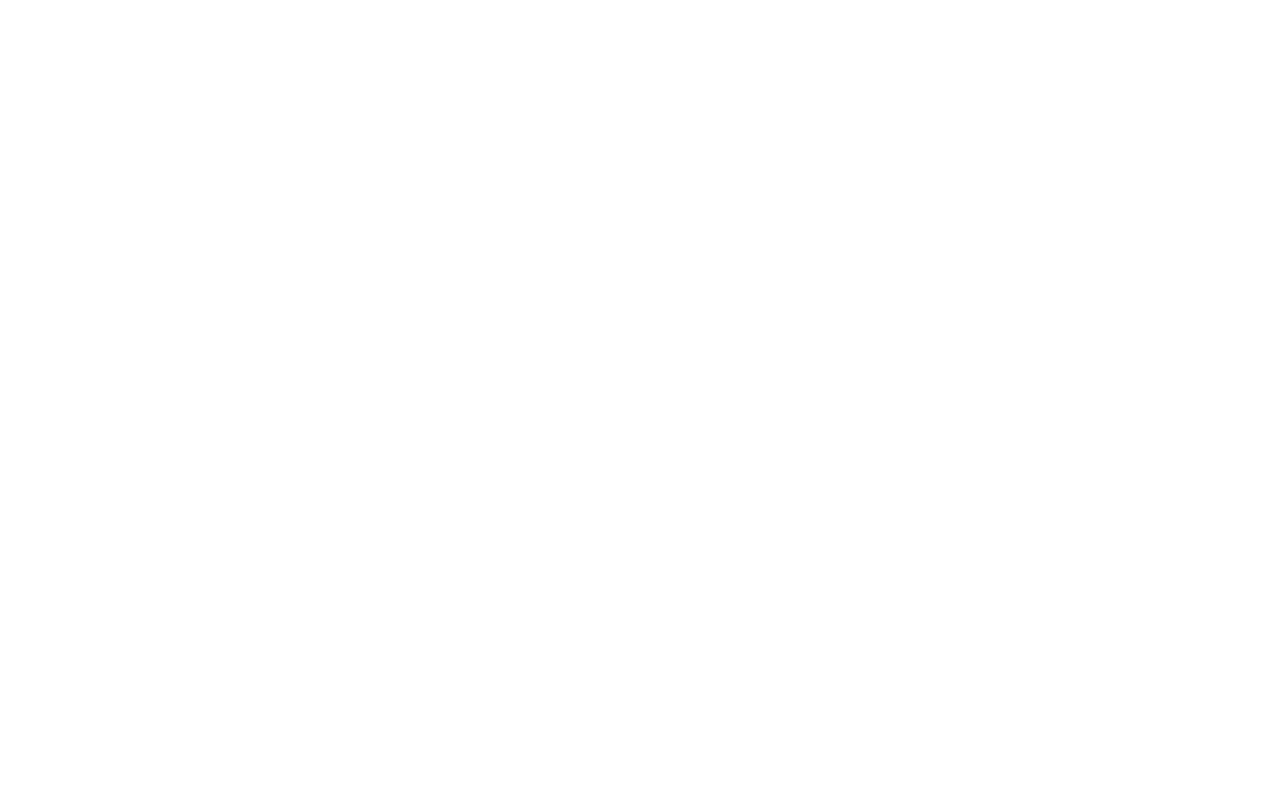
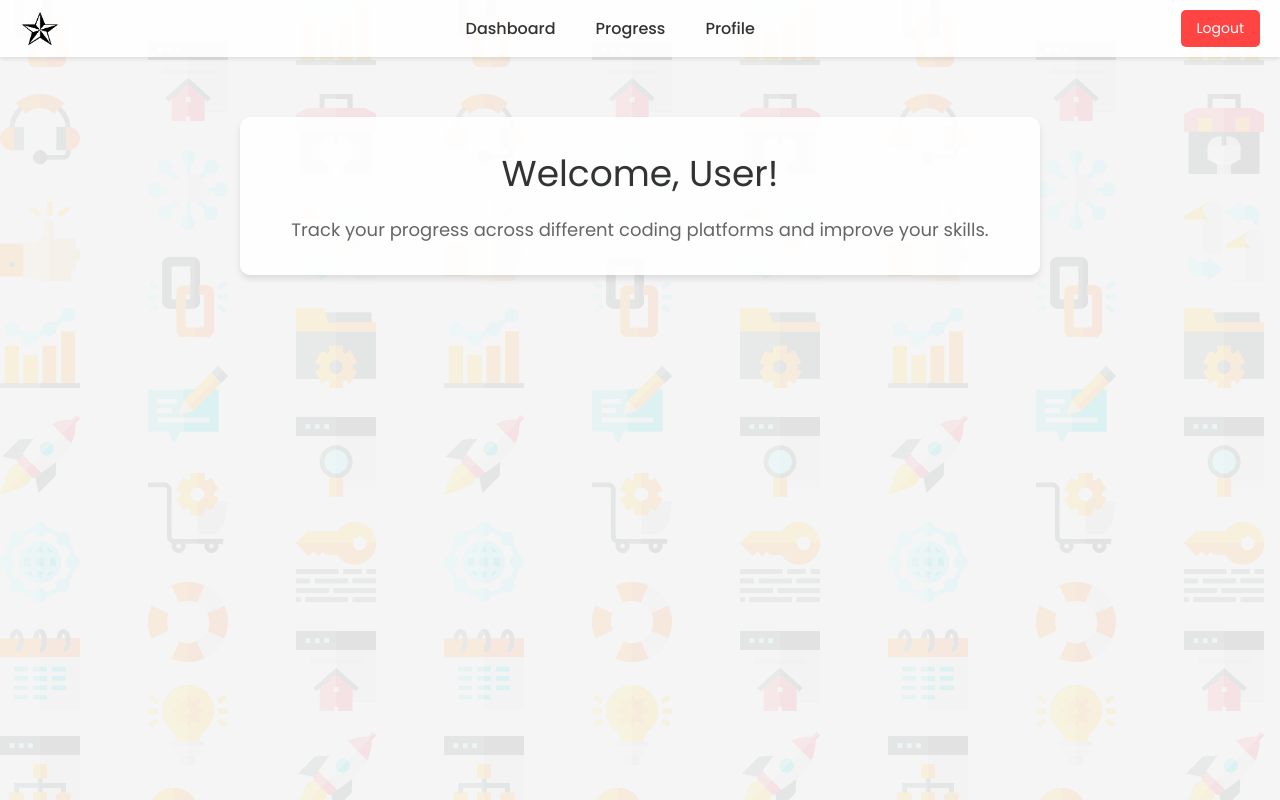
Before and after one commit to govinddwivedi-git/competitive-programming-tracker, a React (Vite) app in the folder client/: page /dashboard in a window 1280 px wide. Before the commit this address had no page. Built offline with nearby package versions, Linux system fonts and the light colour scheme.

Commit message:
added changes

```diff
--- a/client/src/App.jsx
+++ b/client/src/App.jsx
@@ -2,6 +2,7 @@ import { BrowserRouter, Routes, Route, Navigate } from "react-router-dom";
 import Login from "./components/Login";
 import FormSection from "./components/Signup/FormSection";
 import TextSection from "./components/Signup/TextSection";
+import Dashboard from "./components/Dashboard/Dashboard";
 import bgImage from "./assets/images/bg-intro-desktop.png";
 import HandleForm from "./components/Usernames/HandleForm";
 import HandleText from "./components/Usernames/HandleText";
@@ -12,6 +13,7 @@ function App() {
       <Routes>
         <Route path="/" element={<Navigate to="/login" />} />
         <Route path="/login" element={<Login />} />
+        <Route path="/dashboard" element={<Dashboard />} />
         <Route
           path="/signup"
           element={
--- /dev/null
+++ b/client/src/components/Dashboard/Dashboard.css
@@ -0,0 +1,107 @@
+
+.dashboard-container {
+  min-height: 100vh;
+  background-image: url('../../assets/images/bg-intro-desktop.png');
+  background-color: #f5f5f5;
+}
+
+.dashboard-nav {
+  display: flex;
+  justify-content: space-between;
+  align-items: center;
+  padding: 1rem 2rem;
+  background-color: rgba(255, 255, 255, 0.9);
+  box-shadow: 0 2px 4px rgba(0, 0, 0, 0.1);
+}
+
+.nav-logo-img {
+  width: 40px;
+  height: auto;
+}
+
+.nav-links {
+  display: flex;
+  gap: 2rem;
+}
+
+.nav-link {
+  text-decoration: none;
+  color: #333;
+  font-size: 1.6rem;
+  font-weight: 500;
+  padding: 0.5rem 1rem;
+  border-radius: 5px;
+  transition: all 0.3s ease;
+}
+
+.nav-link:hover {
+  background-color: rgba(0, 0, 0, 0.1);
+}
+
+.nav-user {
+  display: flex;
+  align-items: center;
+  gap: 2rem;
+}
+
+.user-name {
+  font-size: 1.6rem;
+  font-weight: 500;
+  color: #333;
+}
+
+.logout-btn {
+  padding: 0.8rem 1.6rem;
+  background-color: #ff4444;
+  color: white;
+  border: none;
+  border-radius: 5px;
+  font-size: 1.4rem;
+  cursor: pointer;
+  transition: background-color 0.3s ease;
+}
+
+.logout-btn:hover {
+  background-color: #ff0000;
+}
+
+.dashboard-main {
+  padding: 2rem;
+}
+
+.welcome-section {
+  max-width: 800px;
+  margin: 4rem auto;
+  text-align: center;
+  background-color: rgba(255, 255, 255, 0.9);
+  padding: 3rem;
+  border-radius: 10px;
+  box-shadow: 0 4px 6px rgba(0, 0, 0, 0.1);
+}
+
+.welcome-heading {
+  font-size: 3.6rem;
+  color: #333;
+  margin-bottom: 1.5rem;
+}
+
+.welcome-text {
+  font-size: 1.8rem;
+  color: #666;
+  line-height: 1.6;
+}
+
+/* Responsive Design */
+@media (max-width: 768px) {
+  .nav-links {
+    display: none;
+  }
+
+  .welcome-heading {
+    font-size: 2.8rem;
+  }
+
+  .welcome-text {
+    font-size: 1.6rem;
+  }
+}
--- /dev/null
+++ b/client/src/components/Dashboard/Dashboard.jsx
@@ -0,0 +1,23 @@
+import React from 'react';
+import Navbar from './Navbar';
+import './Dashboard.css';
+
+export default function Dashboard() {
+  // Get user data from localStorage
+  const user = JSON.parse(localStorage.getItem('user'));
+
+  return (
+    <div className="dashboard-container">
+      <Navbar />
+      <main className="dashboard-main">
+        <div className="welcome-section">
+          <h1 className="welcome-heading">Welcome, {user?.first_name || 'User'}!</h1>
+          <p className="welcome-text">
+            Track your progress across different coding platforms and improve your skills.
+          </p>
+        </div>
+        {/* More dashboard content can be added here */}
+      </main>
+    </div>
+  );
+}
--- /dev/null
+++ b/client/src/components/Dashboard/Navbar.jsx
@@ -0,0 +1,32 @@
+import React from 'react';
+import { useNavigate } from 'react-router-dom';
+import Logo from '../../assets/logo.png';
+
+export default function Navbar() {
+  const navigate = useNavigate();
+  const user = JSON.parse(localStorage.getItem('user'));
+
+  const handleLogout = () => {
+    localStorage.removeItem('user');
+    navigate('/login');
+  };
+
+  return (
+    <nav className="dashboard-nav">
+      <div className="nav-logo">
+        <img src={Logo} alt="Logo" className="nav-logo-img" />
+      </div>
+      <div className="nav-links">
+        <a href="#dashboard" className="nav-link">Dashboard</a>
+        <a href="#progress" className="nav-link">Progress</a>
+        <a href="#profile" className="nav-link">Profile</a>
+      </div>
+      <div className="nav-user">
+        <span className="user-name">{user?.first_name} {user?.last_name}</span>
+        <button onClick={handleLogout} className="logout-btn">
+          Logout
+        </button>
+      </div>
+    </nav>
+  );
+}
--- a/client/src/components/Signup/FormSection.jsx
+++ b/client/src/components/Signup/FormSection.jsx
@@ -2,6 +2,7 @@ import React, { useState } from "react";
 import { useFormik } from "formik";
 import axios from "axios";
 import { useNavigate } from "react-router-dom";
+import { FaEye, FaEyeSlash } from "react-icons/fa6";
 import "./FormSection.css"; // Import the CSS file
 
 const validate = (values) => {
@@ -35,6 +36,7 @@ const validate = (values) => {
 
 function FormSection() {
   const [submitError, setSubmitError] = useState("");
+  const [showPassword, setShowPassword] = useState(false);
   const navigate = useNavigate();
 
   const formik = useFormik({
@@ -49,7 +51,7 @@ function FormSection() {
       try {
         const response = await axios.post('http://localhost:5000/signup', values);
         if (response.status === 201) {
-          navigate('/login');
+          navigate('/handle-form'); // Changed from /login to /handle-form
         }
       } catch (error) {
         setSubmitError(error.response?.data?.message || 'Signup failed');
@@ -122,9 +124,9 @@ function FormSection() {
           </div>
 
           {/* Password Field */}
-          <div>
+          <div className="relative">
             <input
-              type="password"
+              type={showPassword ? "text" : "password"}
               placeholder="Password"
               name="password"
               id="password"
@@ -132,6 +134,13 @@ function FormSection() {
               value={formik.values.password}
               className="w-full px-4 py-3 border border-gray-300 rounded-lg focus:outline-none focus:ring-2 focus:ring-blue-500 placeholder-black text-black text-3xl"
             />
+            <button
+              type="button"
+              className="absolute right-3 top-1/2 transform -translate-y-1/2 text-gray-500 text-2xl"
+              onClick={() => setShowPassword(!showPassword)}
+            >
+              {showPassword ? <FaEyeSlash /> : <FaEye />}
+            </button>
             {formik.errors.password ? (
               <div className="text-red-600 text-sm mt-1">
                 {formik.errors.password}
--- a/client/src/components/Usernames/HandleForm.jsx
+++ b/client/src/components/Usernames/HandleForm.jsx
@@ -1,24 +1,20 @@
 import React from "react";
 import { useFormik } from "formik";
+import { useNavigate } from "react-router-dom";
 import "./Handle.css"; // Import the CSS file
 
 const validate = (values) => {
   const errors = {};
-  if (!values.codechef) {
-    errors.codechef = "CodeChef Username cannot be empty";
-  } else if (values.codechef.length > 15) {
+
+  if (values.codechef && values.codechef.length > 15) {
     errors.codechef = "Must be 15 characters or less";
   }
 
-  if (!values.codeforces) {
-    errors.codeforces = "Codeforces Username cannot be empty";
-  } else if (values.codeforces.length > 20) {
+  if (values.codeforces && values.codeforces.length > 20) {
     errors.codeforces = "Must be 20 characters or less";
   }
 
-  if (!values.leetcode) {
-    errors.leetcode = "LeetCode Username cannot be empty";
-  } else if (values.leetcode.length > 20) {
+  if (values.leetcode && values.leetcode.length > 20) {
     errors.leetcode = "Must be 20 characters or less";
   }
 
@@ -26,6 +22,8 @@ const validate = (values) => {
 };
 
 function HandleForm() {
+  const navigate = useNavigate();
+
   const formik = useFormik({
     initialValues: {
       codechef: "",
@@ -34,7 +32,8 @@ function HandleForm() {
     },
     validate,
     onSubmit: (values) => {
-      alert(JSON.stringify(values, null, 2));
+      // Save handles logic here if needed
+      navigate('/login'); // Navigate to login after handle submission
     },
   });
 
```
